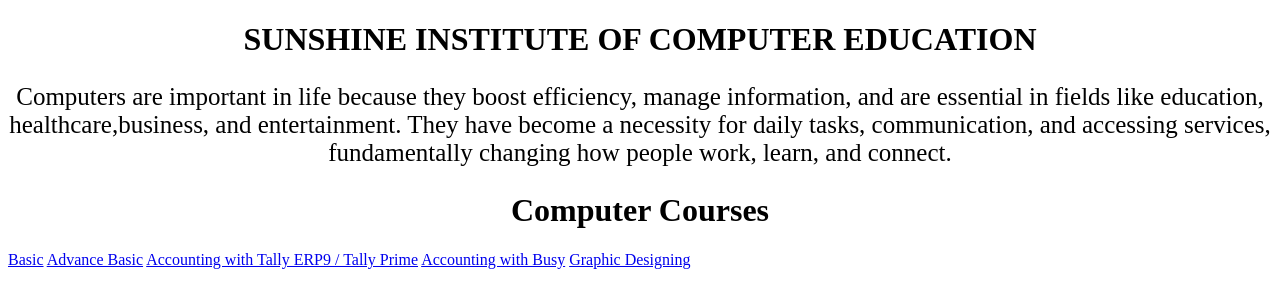
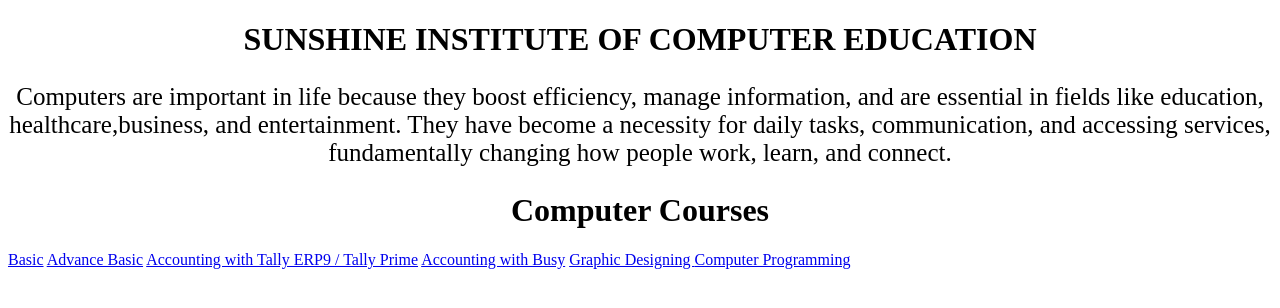
Before and after one commit to aartisharma12/aartisharma12.github.io, a plain HTML site: page index.html in a window 1280 px wide. Drawn offline with Linux system fonts and the light colour scheme.

Commit message:
Update index.html

```diff
--- a/index.html
+++ b/index.html
@@ -15,5 +15,6 @@ fundamentally changing how people work, learn, and connect.</p>
 <a href="tally.html">Accounting with Tally ERP9 / Tally Prime</a>
 <a href="busy.html">Accounting with Busy</a>
 <a href="graphic.html">Graphic Designing </a>
+<a href="programming.html">Computer Programming</a>
 </body>
 </html>
```
